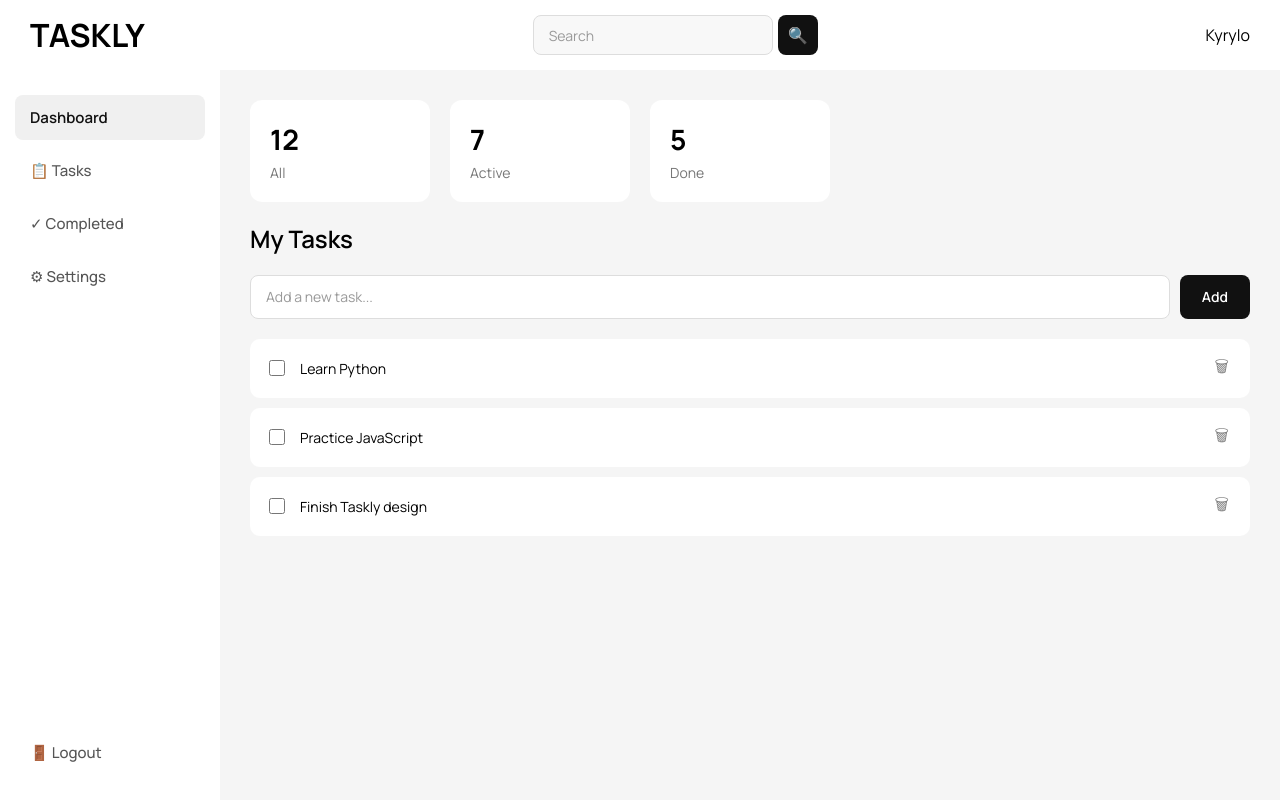
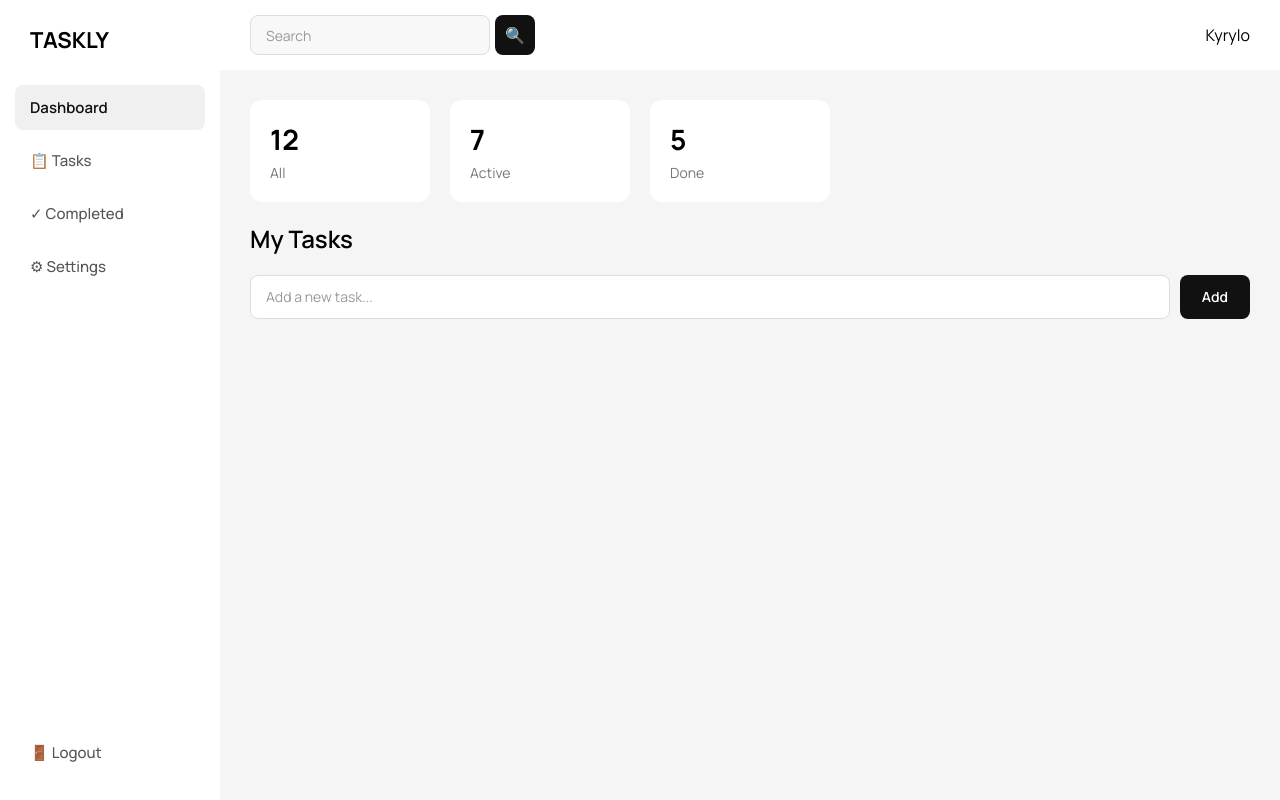
Before and after one commit to weyn-n/learning-projeckts, a Python web app: template Taskly/templates/index.html in a window 1280 px wide. Run offline with Jinja, Linux system fonts and the light colour scheme; the template is opened without the code that fills it, so the values that code supplies are empty; some web fonts are replaced.

Commit message:
refactor layout using css grid

```diff
--- a/Taskly/templates/index.html
+++ b/Taskly/templates/index.html
@@ -16,9 +16,20 @@
 
 <body>
 
+    <aside>
+        <h1>TASKLY</h1>
+
+        <nav class="sidebar">
+            <a href="#" class="sidebar-item active">Dashboard</a>
+            <a href="#" class="sidebar-item">📋 Tasks</a>
+            <a href="#" class="sidebar-item">✓ Completed</a>
+            <a href="#" class="sidebar-item">⚙ Settings</a>
+        </nav>
+
+        <a href="#" class="sidebar-item logout">🚪 Logout</a>
+    </aside>
+
     <header>
-
-        <h1>TASKLY</h1>
 
         <div class="search-box">
             <input type="text" placeholder="Search">
@@ -28,17 +39,6 @@
         <span>Kyrylo</span>
 
     </header>
-
-    <aside>
-        <nav class="sidebar">
-            <a href="#" class="sidebar-item active">Dashboard</a>
-            <a href="#" class="sidebar-item">📋 Tasks</a>
-            <a href="#" class="sidebar-item">✓ Completed</a>
-            <a href="#" class="sidebar-item">⚙ Settings</a>
-        </nav>
-
-        <a href="#" class="sidebar-item logout">🚪 Logout</a>
-    </aside>
 
     <main>
 
@@ -71,23 +71,11 @@
 
         <div id="taskList" class="task-list">
 
-            <div class="task">
+            <!-- <div class="task">
                 <input type="checkbox">
                 <span>Learn Python</span>
                 <button>🗑</button>
-            </div>
-
-            <div class="task">
-                <input type="checkbox">
-                <span>Practice JavaScript</span>
-                <button>🗑</button>
-            </div>
-
-            <div class="task">
-                <input type="checkbox">
-                <span>Finish Taskly design</span>
-                <button>🗑</button>
-            </div>
+            </div> -->
 
         </div>
 
--- a/Taskly/templates/style.css
+++ b/Taskly/templates/style.css
@@ -9,6 +9,10 @@ body {
     font-family: "Manrope", sans-serif;
     background-color: #f5f5f5;
     font-weight: 400;
+    display: grid;
+    grid-template-columns: 220px 1fr;
+    grid-template-rows: 70px 1fr;
+    min-height: 100vh;
 }
 
 h1 {
@@ -19,8 +23,54 @@ h2 {
     font-weight: 600;
 }
 
+aside {
+    grid-column: 1;
+    grid-row: 1 / 3;
+    background-color: white;
+    padding: 25px 15px;
+    display: flex;
+    flex-direction: column;
+}
+
+aside h1 {
+    margin: 0 0 30px 15px;
+    font-size: 22px;
+}
+
+.sidebar {
+    display: flex;
+    flex-direction: column;
+    gap: 8px;
+}
+
+.sidebar-item {
+    text-decoration: none;
+    color: #555;
+    padding: 12px 15px;
+    border-radius: 8px;
+    font-size: 15px;
+    font-weight: 500;
+    transition: 0.2s;
+}
+
+.sidebar-item:hover {
+    background-color: #f2f2f2;
+    color: #111;
+}
+
+.sidebar-item.active {
+    background-color: #f0f0f0;
+    color: #111;
+    font-weight: 600;
+}
+
+.logout {
+    margin-top: auto;
+}
+
 header {
-    height: 70px;
+    grid-column: 2;
+    grid-row: 1;
     display: flex;
     align-items: center;
     justify-content: space-between;
@@ -58,16 +108,12 @@ header {
 .search-box button {
     width: 40px;
     height: 40px;
-
     border: none;
     border-radius: 8px;
-
     background-color: #111;
     color: white;
-
     cursor: pointer;
     font-size: 16px;
-
     transition: 0.2s;
 }
 
@@ -75,52 +121,9 @@ header {
     background-color: #333;
 }
 
-aside {
-    position: fixed;
-    left: 0;
-    top: 70px;
-    width: 220px;
-    height: calc(100vh - 70px);
-    background-color: white;
-    padding: 25px 15px;
-    box-sizing: border-box;
-    display: flex;
-    flex-direction: column;
-}
-
-.sidebar {
-    display: flex;
-    flex-direction: column;
-    gap: 8px;
-}
-
-.sidebar-item {
-    text-decoration: none;
-    color: #555;
-    padding: 12px 15px;
-    border-radius: 8px;
-    font-size: 15px;
-    font-weight: 500;
-    transition: 0.2s;
-}
-
-.sidebar-item:hover {
-    background-color: #f2f2f2;
-    color: #111;
-}
-
-.sidebar-item.active {
-    background-color: #f0f0f0;
-    color: #111;
-    font-weight: 600;
-}
-
-.logout {
-    margin-top: auto;
-}
-
 main {
-    margin-left: 220px;
+    grid-column: 2;
+    grid-row: 2;
     padding: 30px;
 }
 
```
